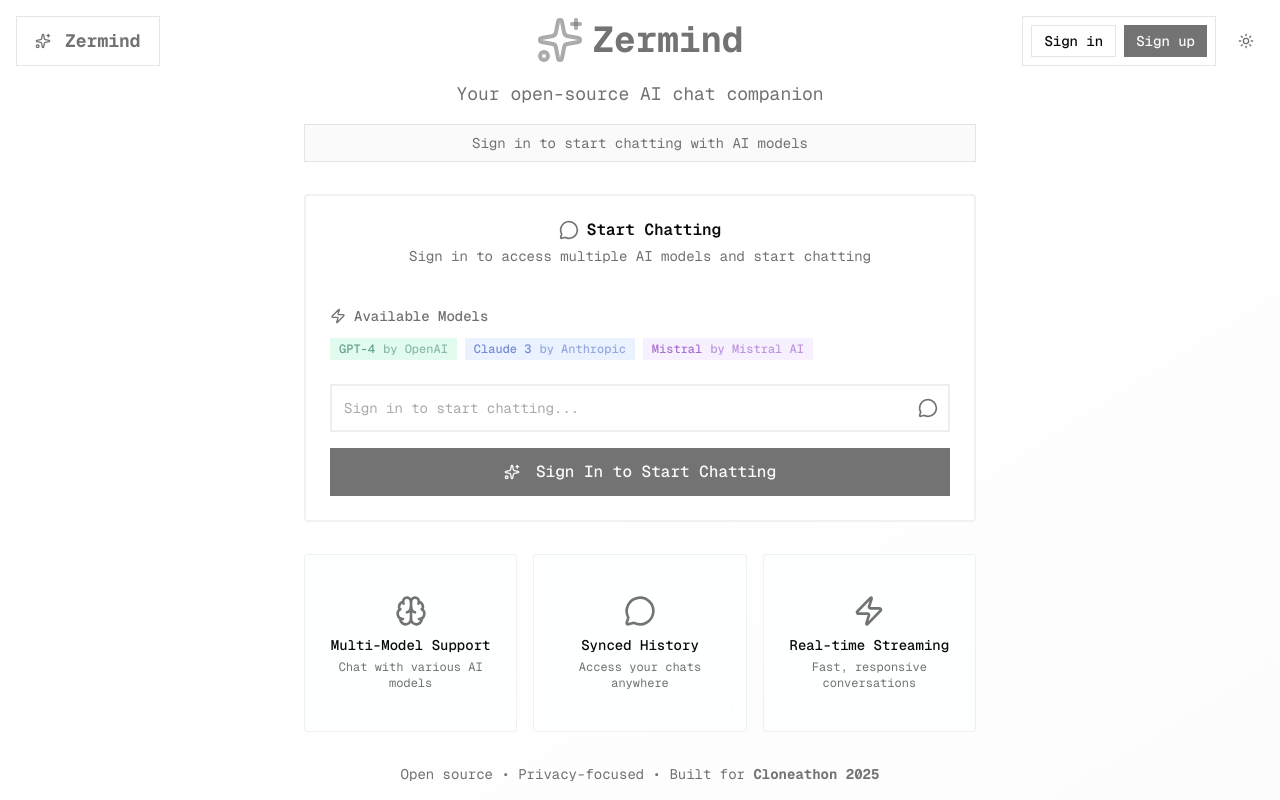
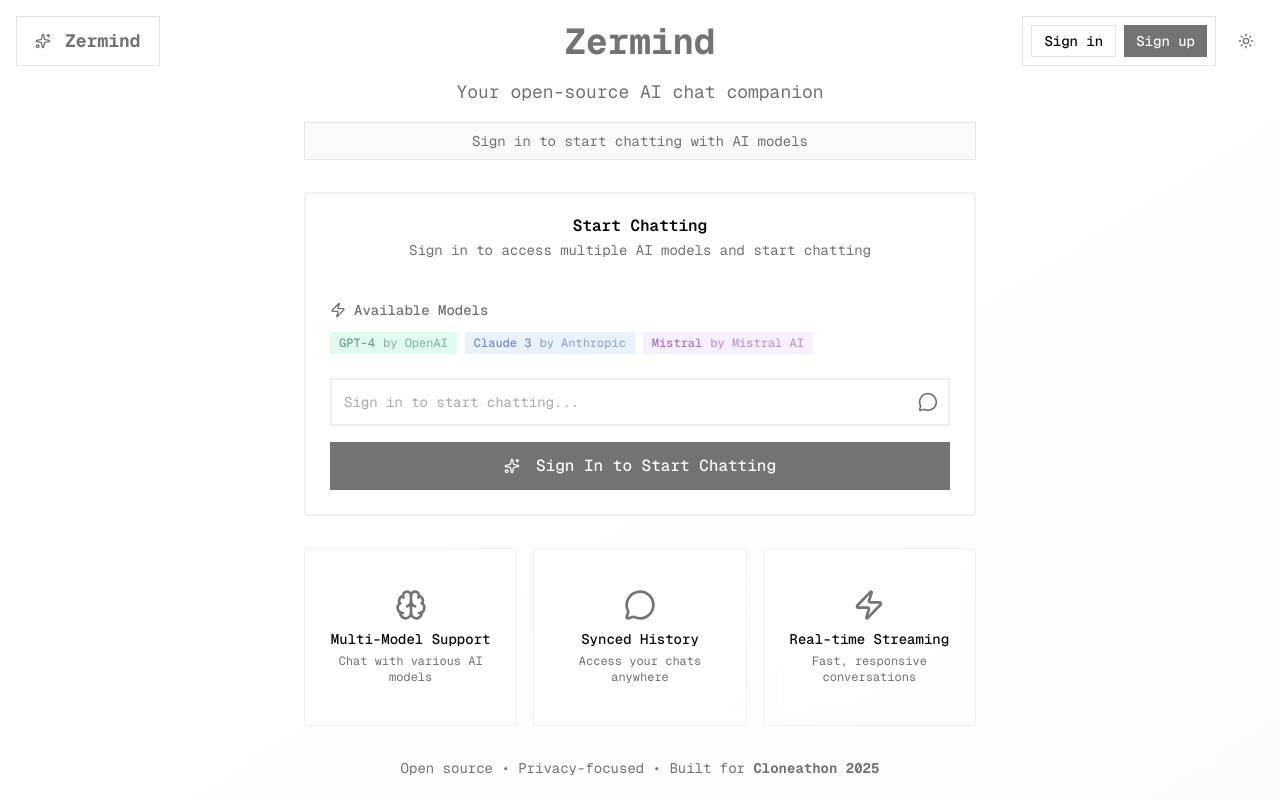
Before and after one commit to welovekiteboarding/zermind, a Next.js app: page / in a window 1280 px wide. Built offline with nearby package versions, Linux system fonts and the light colour scheme; no server answers.

Commit message:
Update chat-interface.tsx

```diff
--- a/src/components/chat-interface.tsx
+++ b/src/components/chat-interface.tsx
@@ -46,9 +46,7 @@ export function ChatInterface({ user }: ChatInterfaceProps) {
       {/* Header */}
       <div className="text-center space-y-4">
         <div className="flex items-center justify-center space-x-2">
-          <div className="relative">
-            <Sparkles className="h-12 w-12 text-primary/60" />
-          </div>
+
           <h1 className="text-4xl font-bold bg-primary bg-clip-text text-transparent">
             Zermind
           </h1>
@@ -67,7 +65,6 @@ export function ChatInterface({ user }: ChatInterfaceProps) {
       <Card className="border-2 border-primary/10 shadow-xl backdrop-blur-sm">
         <CardHeader className="text-center pb-4">
           <CardTitle className="flex items-center justify-center space-x-2">
-            <MessageCircle className="h-5 w-5 text-primary" />
             <span>Start Chatting</span>
           </CardTitle>
           <CardDescription>
```
